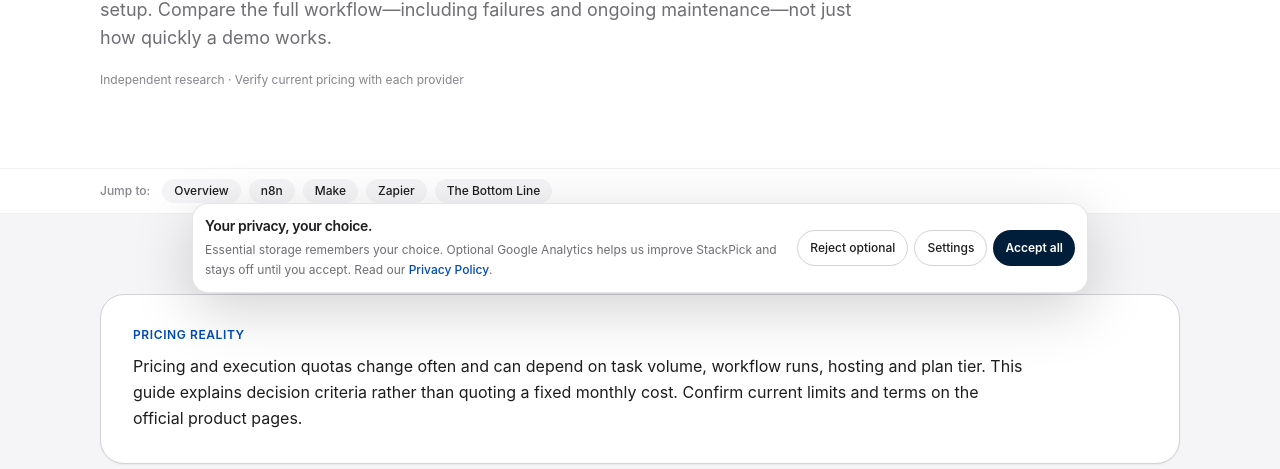
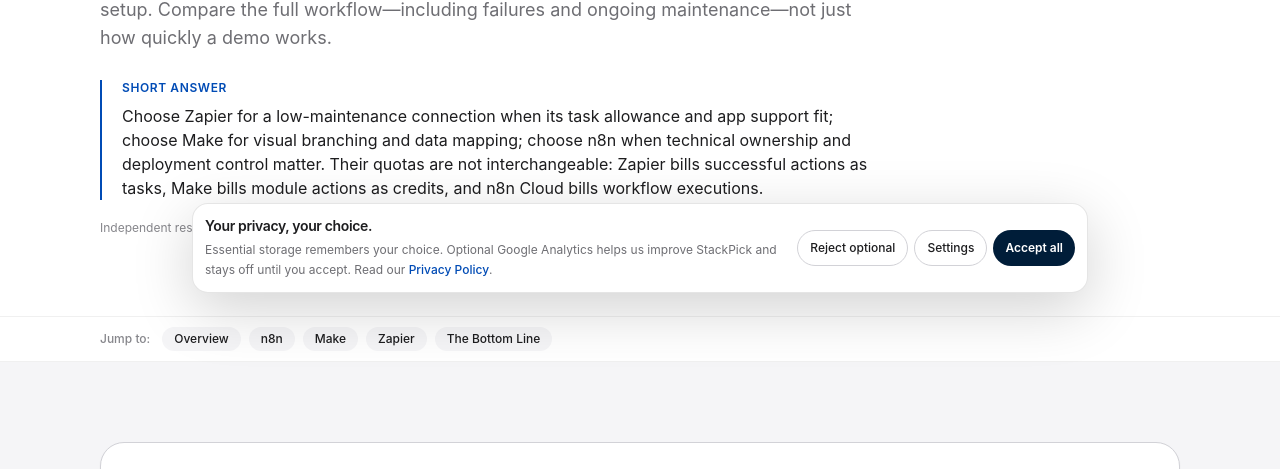
Before and after one commit to LinukaBandara/StackPick, a Next.js app: page /best/n8n-vs-make-vs-zapier in a window 1280 px wide. Shown: the part 483-952 px from the top of the page. Built offline with nearby package versions, Linux system fonts and the light colour scheme; no server answers.

Commit message:
Verify automation billing units and free limits

```diff
--- a/app/best/n8n-vs-make-vs-zapier/page.tsx
+++ b/app/best/n8n-vs-make-vs-zapier/page.tsx
@@ -14,11 +14,12 @@ export default function Page() {
       title="n8n vs Make vs Zapier"
       slug="n8n-vs-make-vs-zapier"
       intro="For a non-technical small business, automation should remove a repeated admin task without creating a fragile system nobody knows how to fix. Zapier is often the easiest starting point for straightforward app-to-app connections, Make gives more visual control over branching workflows, and n8n offers flexibility when someone can own its technical setup. Compare the full workflow—including failures and ongoing maintenance—not just how quickly a demo works."
-      pricingNote="Pricing and execution quotas change often and can depend on task volume, workflow runs, hosting and plan tier. This guide explains decision criteria rather than quoting a fixed monthly cost. Confirm current limits and terms on the official product pages."
+      quickAnswer="Choose Zapier for a low-maintenance connection when its task allowance and app support fit; choose Make for visual branching and data mapping; choose n8n when technical ownership and deployment control matter. Their quotas are not interchangeable: Zapier bills successful actions as tasks, Make bills module actions as credits, and n8n Cloud bills workflow executions."
+      pricingNote="Provider pricing and billing rules checked November 7, 2026. The current public pages show n8n Cloud Starter at €20/month billed annually for 2,500 workflow executions, Make Free at 1,000 credits/month, and Zapier Free at 100 tasks/month. These are provider-displayed reference limits, not equivalent units or universal regional prices; check current currency, billing terms, app availability and checkout before choosing."
       tools={[
-        { name: "n8n", bestFor: "Technical users who want flexible workflows, custom logic and a self-hosting option", freeOption: "Review the current cloud trial or plan and the separate self-hosted Community Edition requirements.", tradeoff: "Self-hosting adds responsibility for updates, credentials, backups, uptime, monitoring and security.", url: "https://n8n.io/pricing/" },
-        { name: "Make", bestFor: "Visual workflows with branching, data mapping and multi-step scenarios", freeOption: "Check current free monthly credits, operation rules and scheduling limits.", tradeoff: "Complex scenarios can become difficult to debug, and operation-based billing needs realistic volume estimates.", url: "https://www.make.com/en/pricing" },
-        { name: "Zapier", bestFor: "Quickly connecting common SaaS apps with a low setup burden", freeOption: "Check current free task limits, polling intervals and multi-step workflow restrictions.", tradeoff: "Higher-volume or branching workflows can become costly; confirm the exact task-counting rules first.", url: "https://zapier.com/pricing" }
+        { name: "n8n", bestFor: "Technical users who want flexible workflows, custom logic and a self-hosting option", freeOption: "The self-hosted Community Edition can be run on your own infrastructure; n8n Cloud offers a trial, while the current Starter plan is 2,500 executions/month at €20/month billed annually.", tradeoff: "Self-hosting adds responsibility for updates, credentials, backups, uptime, monitoring and security.", url: "https://n8n.io/pricing/" },
+        { name: "Make", bestFor: "Visual workflows with branching, data mapping and multi-step scenarios", freeOption: "The current Free plan lists 1,000 credits/month, a 15-minute minimum scheduled-run interval and up to two active scenarios.", tradeoff: "Complex scenarios can become difficult to debug, and operation-based billing needs realistic volume estimates.", url: "https://www.make.com/en/pricing" },
+        { name: "Zapier", bestFor: "Quickly connecting common SaaS apps with a low setup burden", freeOption: "The current Free plan lists 100 tasks/month and two-step Zaps; Professional starts at US$19.99/month, with the selected task tier affecting the price.", tradeoff: "Higher-volume or branching workflows can become costly; confirm the exact task-counting rules first.", url: "https://zapier.com/pricing" }
       ]}
       bottomLine="Choose Zapier if nobody on the team wants to maintain infrastructure and your workflow is supported by its integrations. Choose Make when you need more visible branching and data transformation and can test scenarios carefully. Choose n8n when custom logic or self-hosting is a genuine requirement and a named person can own updates, credentials, backups and monitoring. If the process is not documented and stable when done manually, fix that first instead of automating the confusion."
     >
@@ -43,13 +44,14 @@ export default function Page() {
             <table className="w-full min-w-[680px] border-collapse text-left text-sm">
               <thead className="bg-[#f7f8fc] text-[#101828]"><tr><th className="border-b border-[#e4e7ec] p-4 font-semibold">Platform</th><th className="border-b border-[#e4e7ec] p-4 font-semibold">Usage unit</th><th className="border-b border-[#e4e7ec] p-4 font-semibold">What to estimate</th><th className="border-b border-[#e4e7ec] p-4 font-semibold">Main trade-off</th></tr></thead>
               <tbody className="text-[#424245]">
-                <tr><td className="border-b border-[#e4e7ec] p-4 font-semibold text-[#101828]">Zapier</td><td className="border-b border-[#e4e7ec] p-4">Successful action steps consume tasks; triggers and some built-in steps do not.</td><td className="border-b border-[#e4e7ec] p-4">Records processed × successful action steps, plus repeated runs and AI step rates.</td><td className="border-b border-[#e4e7ec] p-4">Straightforward to adopt, but action-heavy workflows can use tasks quickly.</td></tr>
+                <tr><td className="border-b border-[#e4e7ec] p-4 font-semibold text-[#101828]">Zapier</td><td className="border-b border-[#e4e7ec] p-4">In Classic Zaps, each successful action step counts as a task; triggers, filters, paths and several built-in tools do not. Some products/actions have different rates.</td><td className="border-b border-[#e4e7ec] p-4">Records processed × successful billable actions, plus replays, AI/code/MCP usage and any product-specific task rates.</td><td className="border-b border-[#e4e7ec] p-4">Straightforward to adopt, but action-heavy workflows can use tasks quickly. Next Gen Zaps and SDK task rules begin December 1, 2026.</td></tr>
                 <tr><td className="border-b border-[#e4e7ec] p-4 font-semibold text-[#101828]">Make</td><td className="border-b border-[#e4e7ec] p-4">Credits; ordinary operations commonly use one credit, while some AI features vary.</td><td className="border-b border-[#e4e7ec] p-4">Module runs, bundles/records, branching and whether AI usage is token-based.</td><td className="border-b border-[#e4e7ec] p-4">Visual control, but you need to understand the scenario's actual credit consumption.</td></tr>
                 <tr><td className="p-4 font-semibold text-[#101828]">n8n</td><td className="p-4">Cloud plans are based on workflow executions, not the number of steps inside a run.</td><td className="p-4">How many times the workflow starts, plus AI/API costs and any self-hosting overhead.</td><td className="p-4">Flexible execution model; self-hosting shifts maintenance and security work to your team.</td></tr>
               </tbody>
             </table>
           </div>
-          <p className="mt-4 max-w-3xl text-sm leading-6 text-[#667085]">Illustration: if 1,000 records each pass through three successful Zapier action steps, those actions could use about 3,000 tasks before accounting for other actions or repeated runs. A comparable Make scenario must be estimated from its module and credit rules; an n8n workflow triggered once per record would count about 1,000 executions. Your real design may differ, so test it with representative data.</p>
+          <p className="mt-4 max-w-3xl text-sm leading-6 text-[#667085]">Illustration for Classic Zaps: if 1,000 records each pass through three successful billable action steps, those actions could use about 3,000 tasks before retries or other billable actions. In Make, each module action commonly consumes a credit, so a three-module scenario may use about 3,000 credits for 1,000 records, subject to module-specific exceptions. In n8n Cloud, a workflow triggered once per record would count about 1,000 executions regardless of its step count. These are simplified examples, not a price comparison; test the exact workflow and include AI/API usage.</p>
+          <p className="mt-5 max-w-3xl text-xs leading-5 text-[#667085]">Important Zapier timing note: as of November 7, 2026, the task explanation above is scoped to Classic Zaps. Zapier says Next Gen Zaps and its SDK adopt task billing from December 1, 2026; Next Gen completed runs will use at least one task. Recheck the official billing article after that date before applying the example to Next Gen workflows.</p>
           <h3 className="mt-8 text-lg font-semibold text-[#101828]">Official documentation to check before choosing</h3>
           <ul className="mt-4 grid gap-3 sm:grid-cols-3">
             <li className="rounded-xl border border-[#e4e7ec] bg-white p-5"><a className="font-semibold text-[#101828] underline decoration-[#c7cdd6] underline-offset-4" href="https://help.zapier.com/hc/en-us/articles/8496196837261-How-is-task-usage-measured-in-Zapier" target="_blank" rel="noreferrer">Zapier task counting ↗</a><p className="mt-2 text-sm leading-6 text-[#667085]">Review what counts as a task and how plan limits affect runs.</p></li>
```
